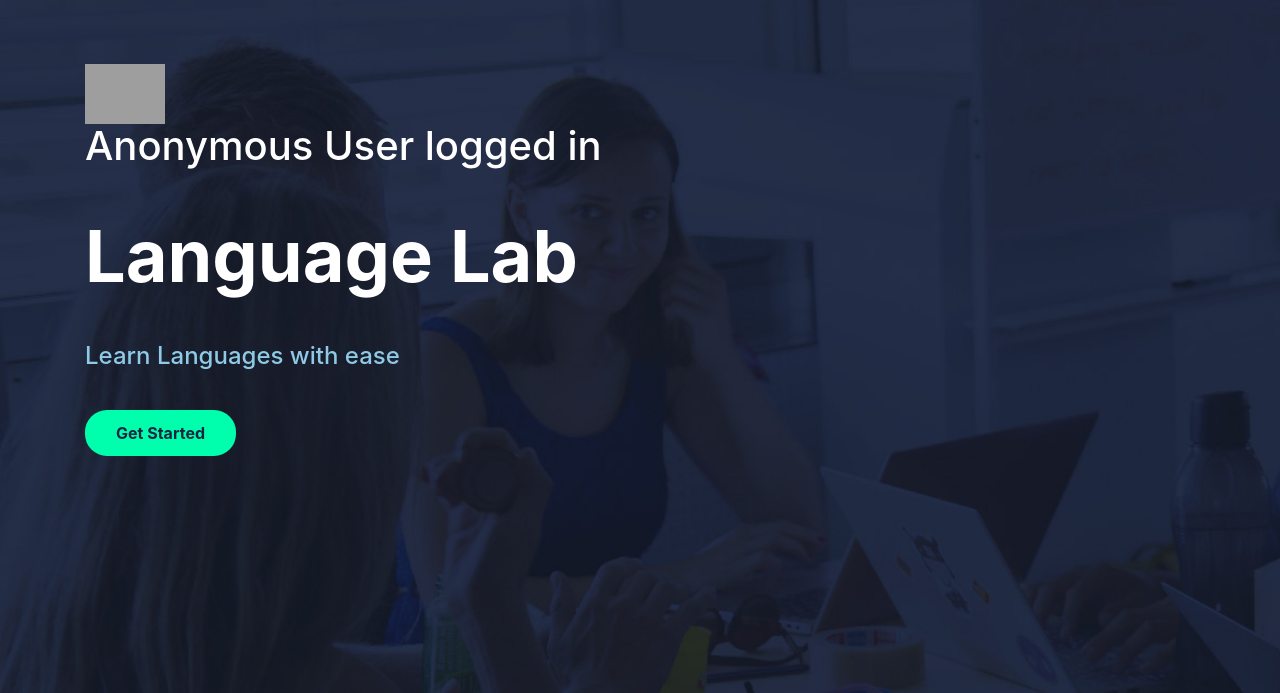
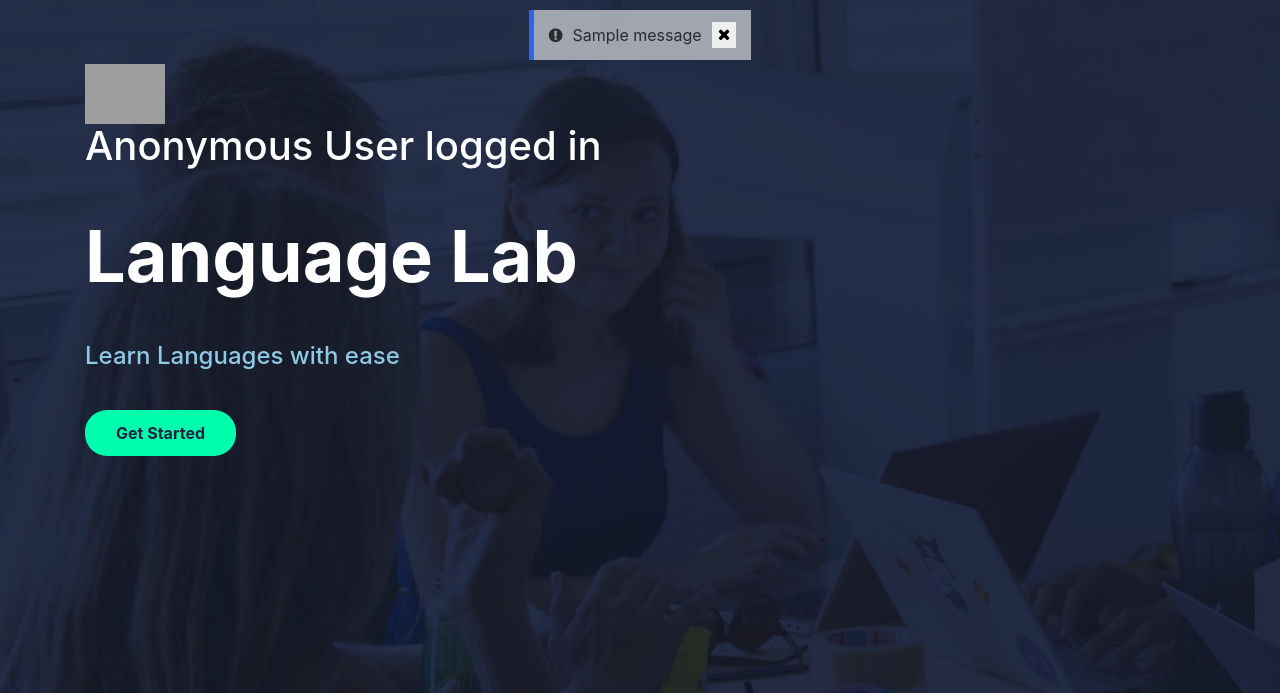
Before and after one commit to bengabp/Language-Lab, a Django app: page / in a window 1280 px wide. Shown: the top 693 px of the page. Run offline with Django 4.2, Linux system fonts and the light colour scheme; tables that the repository leaves empty hold one stand-in row (values such as "Sample post"); one stand-in notice (Sample message) is shown; some libraries are stand-ins or nearby versions; grey boxes are pictures that could not be loaded.

Commit message:
Added dismiss alert javascript function

```diff
--- a/static/css/main.css
+++ b/static/css/main.css
@@ -70,6 +70,8 @@ button:focus,
     height: 50px;
     overflow: hidden;
     top: 10px;
+
+    z-index:99;
     /* max-width: 500px; */
 }
 
@@ -77,9 +79,12 @@ button:focus,
     display: flex;
     gap: 10px;
     padding: 10px 15px;
-    background-color: #d7e3de40;
+    background-color: #ffffff93;
     align-items: center;
-    border-radius: 10px;
+    /* border-radius: 10px; */
+    border-left:5px solid rgba(0, 81, 255, 0.738);
+    height:50px;
+    transition:0.3s;
 }
 
 .message button{
@@ -87,6 +92,11 @@ button:focus,
     border:none;
 }
 
+.message:hover{
+    cursor: pointer;
+    transform:translateX(10px);
+}
+
 .message i{
     border:none;
     outline:none;
--- /dev/null
+++ b/static/js/custom.js
@@ -0,0 +1,17 @@
+let messagesContainer = document.getElementById("messages");
+
+function dismissAlert(){
+    let firstChild = messagesContainer.querySelector(".message");
+    if (firstChild){
+        firstChild.style.transition = "0.5s";
+        firstChild.style.opacity = "0";
+        firstChild.addEventListener("transitionend",(event)=>{
+            console.log("Ending animation")
+            try {
+                firstChild.remove()
+            } catch (error) {}
+        })
+
+        // firstChild.remove()
+    }
+}
--- a/templates/base_auth.html
+++ b/templates/base_auth.html
@@ -44,7 +44,7 @@
             {% for message in messages %}
                 <div class ="message {{ message.level_tag }}">
                     <i class="fa fa-exclamation-circle me-2"></i>{{ message }}
-                    <button class="close-btn">
+                    <button class="close-btn" onclick="dismissAlert()">
                         <i class="fa fa-times"></i>
                     </button>
                 </div>
@@ -80,6 +80,7 @@
 
     <!-- Template Javascript -->
     <script src="{% static 'js/main.js' %}"></script>
+    <script src="{% static 'js/custom.js' %}"></script>
 </body>
 
 </html>
--- a/templates/landing_page.html
+++ b/templates/landing_page.html
@@ -22,6 +22,19 @@
 </head>
 
 <body>
+    {% if messages %}
+        <div id="messages" >
+            {% for message in messages %}
+                <div class ="message {{ message.level_tag }}">
+                    <i class="fa fa-exclamation-circle me-2"></i>{{ message }}
+                    <button class="close-btn" onclick="dismissAlert()">
+                        <i class="fa fa-times"></i>
+                    </button>
+                </div>
+            {% endfor %}
+        </div>
+    {% endif %}
+
     <!-- banner -->
     <div class="jumbotron jumbotron-fluid" id="banner" style="background-image: url({% static 'img/banner-bk.jpg' %});">
         <div class="container text-center text-md-left">
@@ -239,6 +252,7 @@
       AOS.init({
       });
     </script>
+    <script src="{% static 'js/custom.js' %}"></script>
 </body>
 
 </html>
```
Also changed, not shown: authentication_app/views.py (+5 -2 lines), templates/base.html (+14 -0 lines), db.sqlite3.
